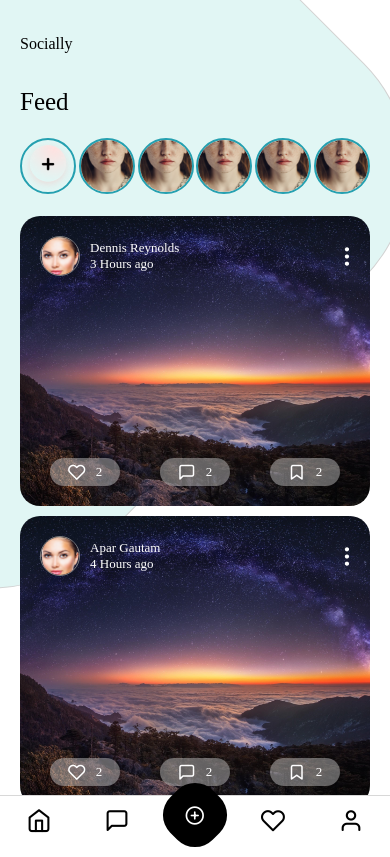
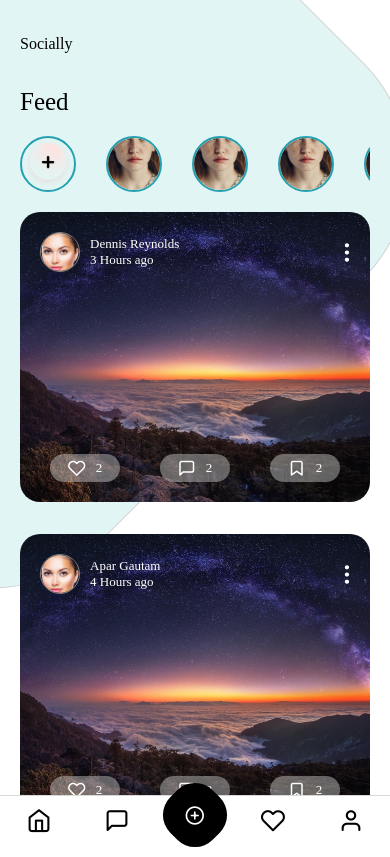
Before and after one commit to maskudo/Socially, a React Native app: screen /Homepage in a window 390 px wide. Built offline with nearby package versions, Linux system fonts and the light colour scheme; some icons are missing.

Commit message:
feat: styling post and stories container

```diff
--- a/src/components/common/Post.tsx
+++ b/src/components/common/Post.tsx
@@ -92,7 +92,7 @@ const styles = StyleSheet.create({
     position: 'relative',
     width: 350,
     height: 290,
-    marginBottom: 10,
+    marginBottom: 32,
   },
   image: {
     position: 'absolute',
--- a/src/screens/Homepage.tsx
+++ b/src/screens/Homepage.tsx
@@ -33,18 +33,15 @@ export default function Homepage() {
         showsVerticalScrollIndicator={false}
         renderItem={({item}) => <Post post={item} />}
         ListHeaderComponent={
-          <View style={styles.storyContainer}>
-            <TouchableOpacity onPress={() => {}} style={styles.storyButton}>
-              <ImageBackground
-                source={buttonAddStory}
-                resizeMode="contain"
-                style={styles.storyButtonImage}
-              />
-            </TouchableOpacity>
-            {stories.map(story => (
+          <FlatList
+            style={styles.storyContainer}
+            data={stories}
+            horizontal={true}
+            showsHorizontalScrollIndicator={false}
+            renderItem={({item}) => (
               <TouchableOpacity
                 onPress={() => {}}
-                key={story}
+                key={item}
                 style={styles.storyButton}>
                 <ImageBackground
                   source={face1}
@@ -52,8 +49,17 @@ export default function Homepage() {
                   style={styles.storyButtonImage}
                 />
               </TouchableOpacity>
-            ))}
-          </View>
+            )}
+            ListHeaderComponent={
+              <TouchableOpacity onPress={() => {}} style={styles.storyButton}>
+                <ImageBackground
+                  source={buttonAddStory}
+                  resizeMode="contain"
+                  style={styles.storyButtonImage}
+                />
+              </TouchableOpacity>
+            }
+          />
         }
         keyExtractor={item => item.id}
       />
@@ -84,16 +90,12 @@ const styles = StyleSheet.create({
     ...TYPOGRAPHY.h2Bold,
   },
   storyContainer: {
-    marginVertical: 25,
-    height: 50,
-    display: 'flex',
-    flexDirection: 'row',
-    justifyContent: 'space-between',
-    alignItems: 'center',
+    marginVertical: 20,
   },
   storyButton: {
     height: 56,
     width: 56,
+    marginRight: 30,
     borderRadius: 100,
     borderWidth: 2,
     borderColor: COLORS.blue,
```
